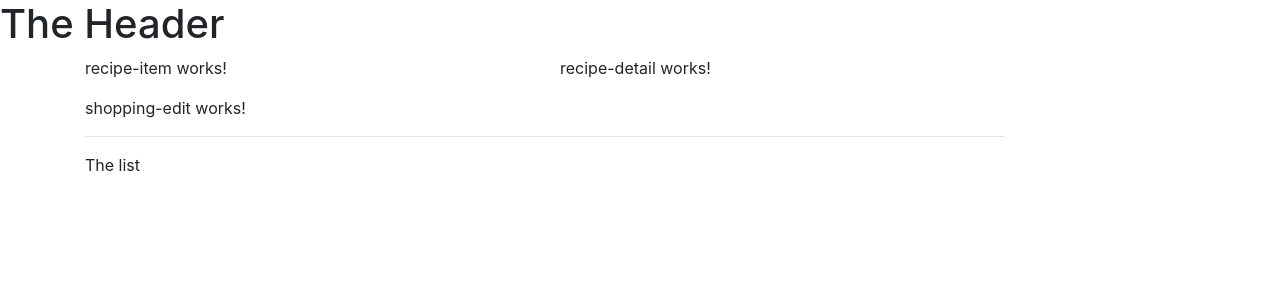
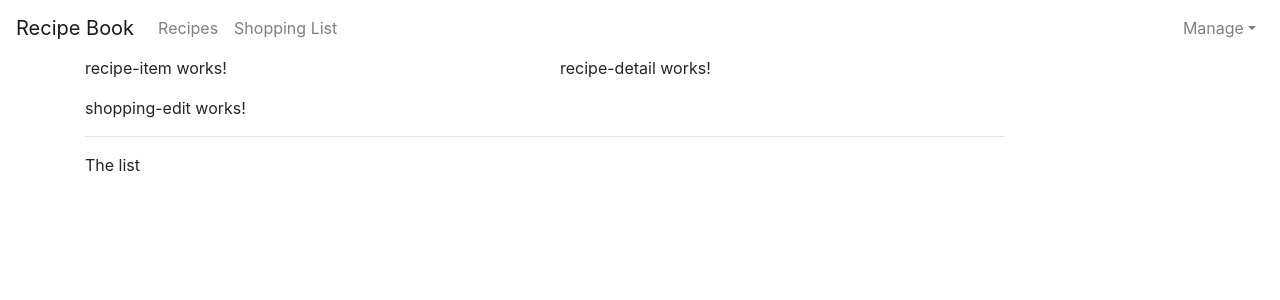
Before and after one commit to qtran0920/ng9-complete-guide, an Angular app: page / in a window 1280 px wide. Shown: the top 300 px of the page. Built offline with nearby package versions, Linux system fonts and the light colour scheme.

Commit message:
feat(header.component): add navigation bar to header component

```diff
--- a/src/app/header/header.component.html
+++ b/src/app/header/header.component.html
@@ -1 +1,17 @@
-<h1>The Header</h1>
+<nav class="navbar navbar-light navbar-expand-md"><a href="#" class="navbar-brand">Recipe Book</a>
+  <div class="collapse navbar-collapse">
+    <ul class="nav navbar-nav">
+      <li class="nav-item"><a href="#" class="nav-link">Recipes</a></li>
+      <li class="nav-item"><a href="#" class="nav-link">Shopping List</a></li>
+    </ul>
+    <ul class="nav navbar-nav ml-auto">
+      <li class="dropdown nav-item"><a href="#" class="dropdown-toggle nav-link" role="button">Manage</a>
+        <ul
+          class="dropdown-menu">
+          <li class="dropdown-item"><a href="#">Save Data</a></li>
+          <li class="dropdown-item"><a href="#">Fetch Data</a></li>
+        </ul>
+      </li>
+    </ul>
+  </div>
+</nav>
```
